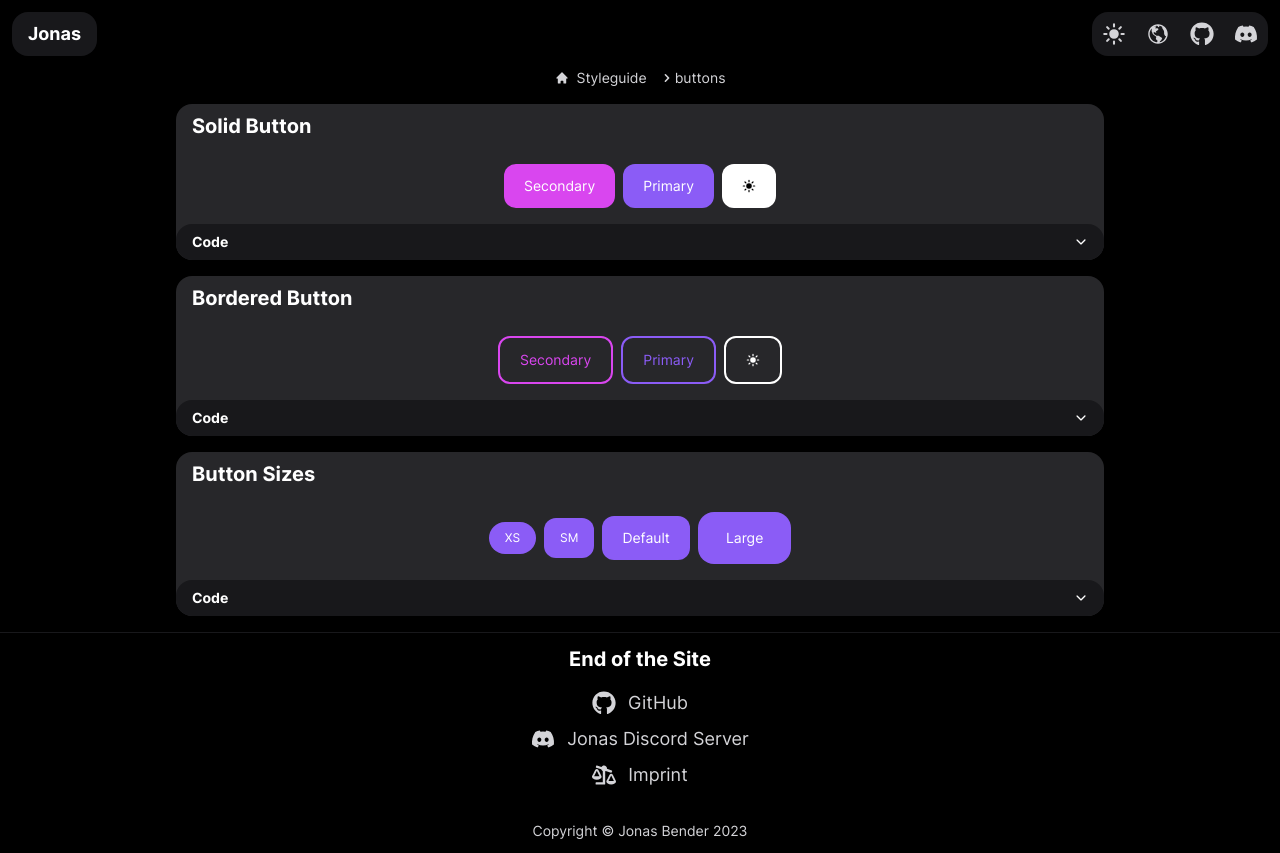
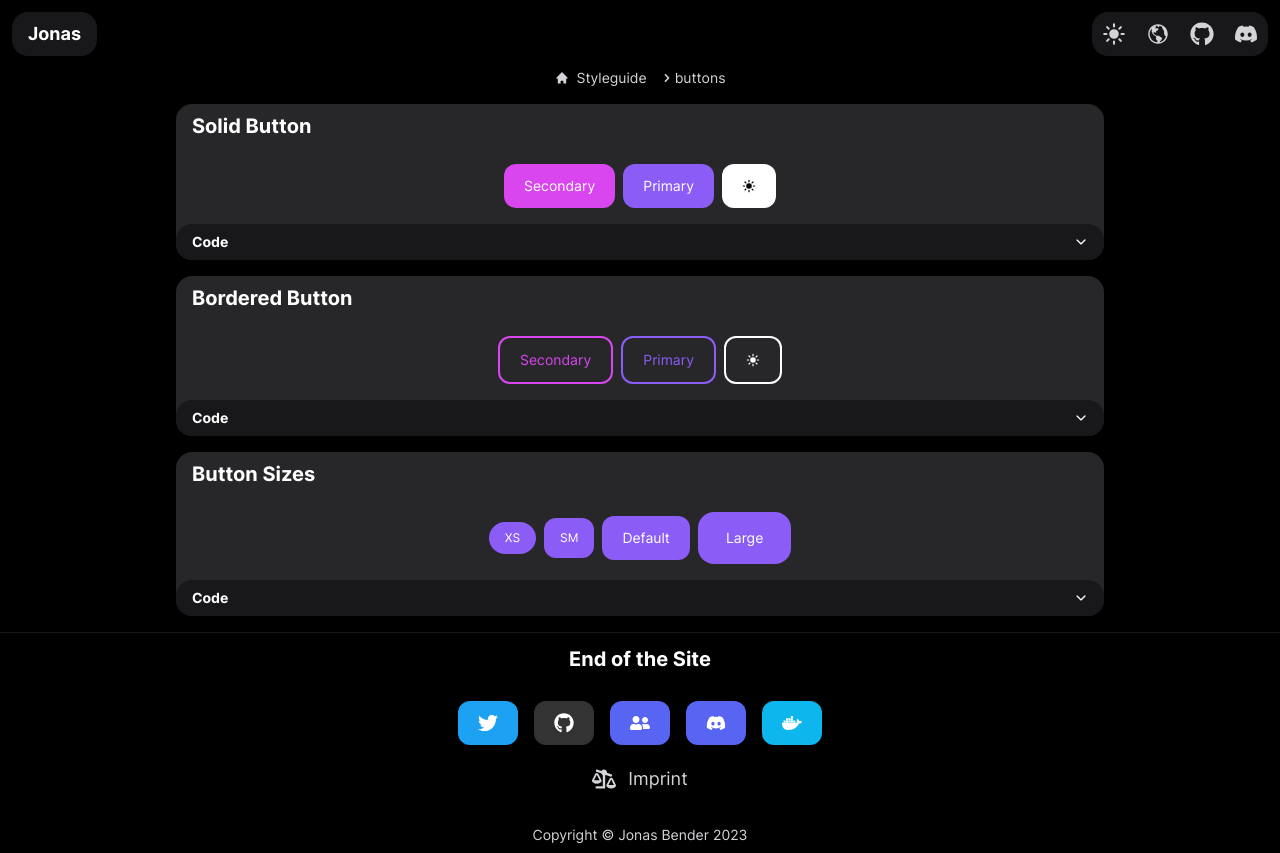
Before and after one commit to jonas-be/my-portfolio, a Next.js app: page /styleguide/buttons in a window 1280 px wide. Built offline with nearby package versions, Linux system fonts and the light colour scheme.

Commit message:
Implement socials component

```diff
--- /dev/null
+++ b/components/common/Socials.tsx
@@ -0,0 +1,31 @@
+import React from 'react';
+import Link from "next/link";
+import {SocialsType} from "../skeleton/Skeleton";
+import {
+    FaDiscord,
+    FaDocker,
+    FaGithub,
+    FaTwitter, FaUserFriends
+} from "react-icons/fa";
+
+const Socials = ({socials, big}: Props) => {
+
+
+    return (
+        <div className="flex justify-center overflow-x-hidden">
+            <Link className={`btn mx-2 text-xl ${big ? "text-2xl rounded-2xl md:mx-4":""} bg-[#1DA1F2] text-accent`} href={socials.twitter} title={socials.twitterTitle}><FaTwitter/></Link>
+            <Link className={`btn mx-2 text-xl ${big ? "text-2xl rounded-2xl md:mx-4":""} bg-[#333] text-accent`} href={socials.github} title={socials.githubTitle}><FaGithub/></Link>
+            <Link className={`btn mx-2 text-xl ${big ? "text-2xl rounded-2xl md:mx-4":""} bg-[#5865F2] text-accent`} href={socials.discordServer} title={socials.discordServerTitle}><FaUserFriends/></Link>
+            <Link className={`btn mx-2 text-xl ${big ? "text-2xl rounded-2xl md:mx-4":""} bg-[#5865F2] text-accent`} href={socials.discordUser} title={socials.discordUserTitle}><FaDiscord/></Link>
+            <Link className={`btn mx-2 text-xl ${big ? "text-2xl rounded-2xl md:mx-4":""} bg-[#0db7ed] text-accent`} href={socials.docker} title={socials.dockerTitle}><FaDocker/></Link>
+        </div>
+
+    );
+};
+
+type Props = {
+    socials: SocialsType
+    big?: boolean
+}
+
+export default Socials;
--- a/components/nav/Footer.tsx
+++ b/components/nav/Footer.tsx
@@ -1,7 +1,8 @@
 import React from 'react'
-import {FaBalanceScaleRight, FaDiscord, FaGithub} from "react-icons/fa";
+import {FaBalanceScaleRight} from "react-icons/fa";
 import Link from "next/link";
-import {Socials} from "../skeleton/Skeleton";
+import Socials from "../common/Socials";
+import {SocialsType} from "../skeleton/Skeleton";
 
 function Footer({endOfSiteHeader, socials, impress, copyright}: FooterProps) {
     return (
@@ -9,17 +10,9 @@ function Footer({endOfSiteHeader, socials, impress, copyright}: FooterProps) {
             <div className="bg border-t-1 border-base-2 z-30 relative">
                 <p className='text-accent font-bold text-xl text-center p-3'>{endOfSiteHeader}</p>
 
-                <Link href={socials.github}
-                   className='btn text font-medium text-lg p-1 flex flex-row justify-center items-center'>
-                    <FaGithub className="text-2xl text"/>
-                    <div className="pl-2 text">{socials.githubTitle}</div>
-                </Link>
-
-                <Link href={socials.discordServer}
-                   className='btn text font-medium text-lg p-1 flex flex-row justify-center items-center'>
-                    <FaDiscord className="text-2xl text"/>
-                    <div className="pl-2 text">{socials.discordServerTitle}</div>
-                </Link>
+                <div className="my-4">
+                    <Socials socials={socials}/>
+                </div>
 
                 <Link href={"/imprint"}
                       className='btn text font-medium text-lg p-1 flex flex-row justify-center items-center'>
@@ -35,7 +28,7 @@ function Footer({endOfSiteHeader, socials, impress, copyright}: FooterProps) {
 
 type FooterProps = {
     endOfSiteHeader: string
-    socials : Socials
+    socials: SocialsType
     impress: string
     copyright: string
 }
--- a/components/nav/Header.tsx
+++ b/components/nav/Header.tsx
@@ -2,7 +2,7 @@ import React from 'react'
 import Options, {OptionProps} from './Options'
 import Link from "next/link";
 import {NextRouter} from "next/router";
-import {Socials} from "../skeleton/Skeleton";
+import {SocialsType} from "../skeleton/Skeleton";
 
 function Header({logoTitle, options, socials, router}: HeaderProps) {
     return (
@@ -27,7 +27,7 @@ function Header({logoTitle, options, socials, router}: HeaderProps) {
 export type HeaderProps = {
     logoTitle: string
     options: OptionProps
-    socials: Socials
+    socials: SocialsType
     router: NextRouter
 }
 
--- a/components/nav/Options.tsx
+++ b/components/nav/Options.tsx
@@ -7,7 +7,7 @@ import LanguageToggle, {LanguageToggleProps} from "./LanguageToggle";
 import {NextRouter} from "next/router";
 import {Popover} from "@headlessui/react";
 import {IoMdGlobe} from "react-icons/io";
-import {Socials} from "../skeleton/Skeleton";
+import {SocialsType} from "../skeleton/Skeleton";
 
 function Options({labels, socials, languageToggle, router}: OptionProps) {
     let [isLanguagePopUpOpen, setIsLanguagePopUpOpen] = useState(false)
@@ -67,7 +67,7 @@ export type OptionProps = {
         darkModeToggleLight: string,
         darkModeToggleDark: string,
     }
-    socials : Socials
+    socials : SocialsType
     languageToggle: LanguageToggleProps
     router: NextRouter
 }
--- a/components/skeleton/Skeleton.tsx
+++ b/components/skeleton/Skeleton.tsx
@@ -63,7 +63,7 @@ type SkeletonProps = {
     skeletonContentData: SkeletonContentData
 }
 
-export type Socials = {
+export type SocialsType = {
     twitterTitle: string
     twitter: string
     discordUserTitle: string
@@ -78,7 +78,7 @@ export type Socials = {
 
 export type SkeletonContentData = {
     header: HeaderProps
-    socials: Socials
+    socials: SocialsType
     endOfSiteHeader: string
     imprint: string
     copyright: string
--- a/pages/index.tsx
+++ b/pages/index.tsx
@@ -81,7 +81,7 @@ function Index({pageContentData, projects}: Props) {
             <WidthLimit maxWidthClassNames="max-w-[70rem] xl:max-w-[90rem]">
 
                 <MouseParallaxContainer
-                    className="w-full h-[60vh] flex flex-col justify-center align-center"
+                    className="w-full h-[64vh] flex flex-col justify-center align-center"
                     globalFactorX={0.2} globalFactorY={0.0}
                     resetOnLeave
                     inverted={true}>
@@ -102,11 +102,13 @@ function Index({pageContentData, projects}: Props) {
                         </MouseParallaxChild>
                     </h1>
 
+                    <div className="mt-36">
+                        <Socials big={true} socials={skeletonContentData.socials}/>
+                    </div>
+
                 </MouseParallaxContainer>
 
-                <div className="flex justify-center">
-                    <Socials/>
-                </div>
+
 
 
                 <div
```
